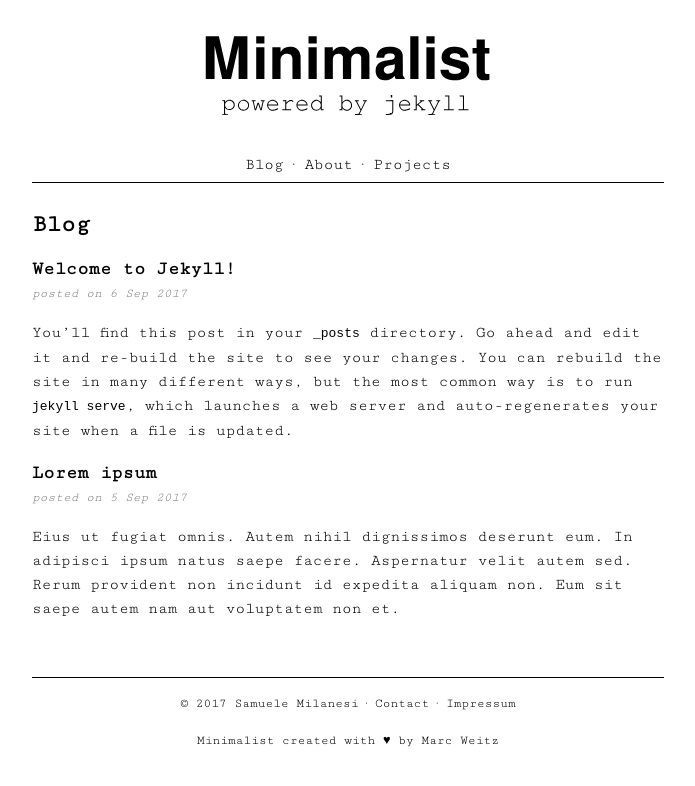
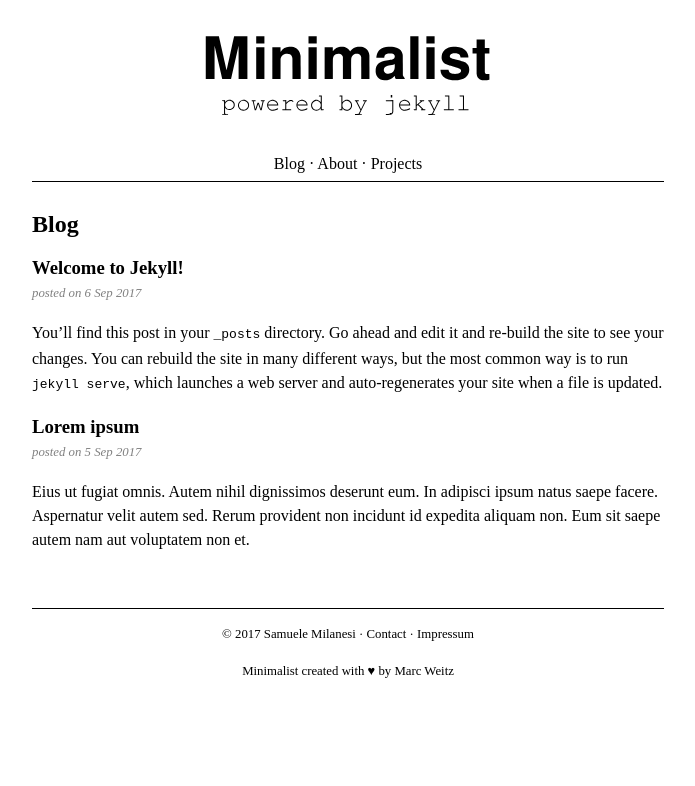
Before and after one commit to samuelemilanesi/samuelemilanesi.github.io, a Jekyll site: the page built from index.md, in a window 1280 px wide. Shown: the top 786 px of the page, without its empty margins (292-987 px from the left). Built offline with Jekyll 4.4.1, drawn with Linux system fonts in a browser that asks for light colours.

Commit message:
Font changed. Url changed.

```diff
--- a/_config.yml
+++ b/_config.yml
@@ -3,10 +3,10 @@
 email:
 description: My minimalistic presentation page
 baseurl: "" # the subpath of your site, e.g. /blog
-url: "" # the base hostname & protocol for your site, e.g. http://example.com
+url: "http://samuelemilanesi.github.io" # the base hostname & protocol for your site, e.g. http://example.com
 language: en
 twitter_username:
-github_username:
+github_username: samuelemilanesi
 disqus_username:
 # Build settings
 markdown: kramdown
--- a/_includes/head.html
+++ b/_includes/head.html
@@ -5,6 +5,6 @@
     <link href="https://fonts.googleapis.com/css?family=Cutive+Mono" rel="stylesheet">
     <meta content="{{site.description}}" name="description"></meta>
     <meta content="{{site.owner}}" name="author"></meta>
-    <meta content="Copyright 2017 {{site.owner}}. All rights reserved." name="copyright"></meta>
+    <meta content="Copyright 2020 {{site.owner}}. All rights reserved." name="copyright"></meta>
     <meta name="viewport" content="width=device-width, initial-scale=1.0">
 </head>
--- a/assets/css/style.css
+++ b/assets/css/style.css
@@ -1,7 +1,7 @@
 body	{
 	margin-top: 0px;
 	padding:0;
-	font-family: 'Cutive Mono', serif;
+	font-family: 'Nunito', serif;
 	font-size:100%;
 	line-height:150%;
 }
```
